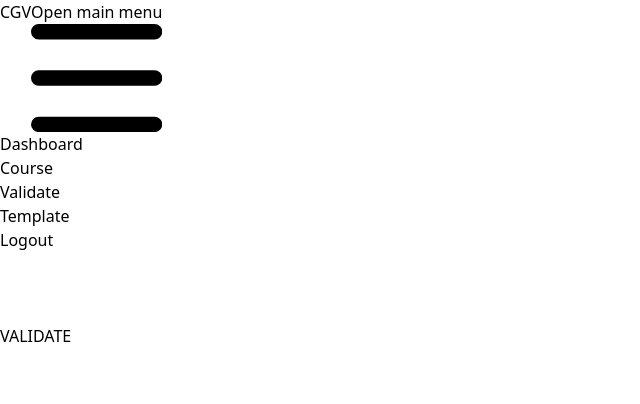
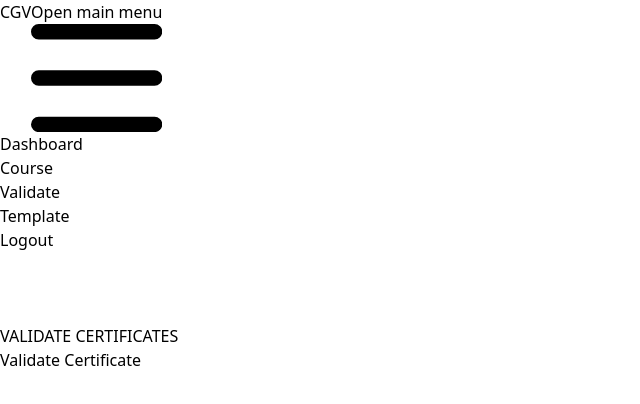
Before and after one commit to ArchanVyas/Certification-generation-and-validation, a React (Vite) app in the folder frontend/: page /admin/validate in a window 1280 px wide. Shown: the top 404 px of the page, without its empty margins (0-640 px from the left). Built offline with nearby package versions, Linux system fonts and the light colour scheme.

Commit message:
Updated Validate.jsx

```diff
--- a/frontend/src/components/Validate.jsx
+++ b/frontend/src/components/Validate.jsx
@@ -1,14 +1,25 @@
+import React from 'react';
+import Axios from 'axios';
 import AdminNavbar from "./AdminNavbar";
+
 const Validate = () => {
+	const handleValidate = async () => {
+		try {
+			// Make an HTTP POST request to the backend endpoint
+			const response = await Axios.post('/api/validateCertificate', { certificateId: 'certificateIdHere' });
+			console.log(response.data);
+		} catch (error) {
+			console.error('Error validating certificate:', error);
+		}
+	};
 
-
-    return (
-        <div >
-          <AdminNavbar />
-            <h1 className="text-center px-32">VALIDATE</h1>
-
-        </div>
-    );
+	return (
+		<div>
+			<AdminNavbar />
+			<h1 className="text-center px-32">VALIDATE CERTIFICATES</h1>
+			<button onClick={handleValidate}>Validate Certificate</button>
+		</div>
+	);
 };
 
 export default Validate;
```
